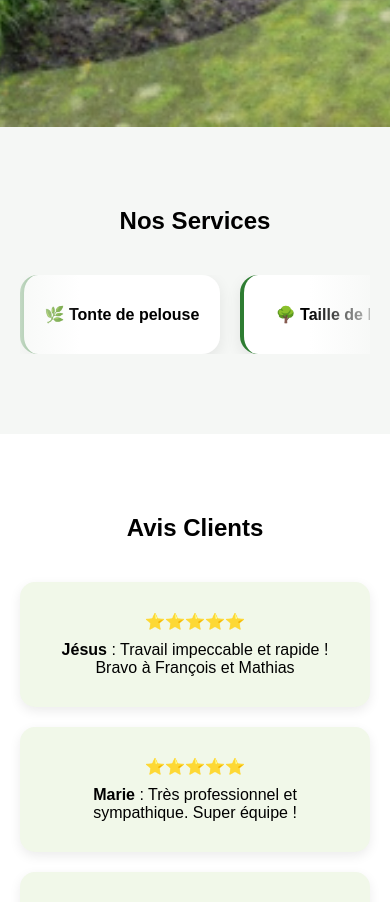
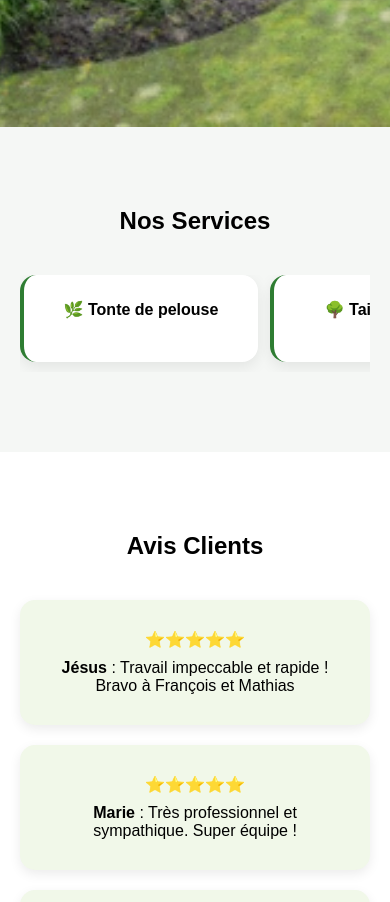
Before and after one commit to BrunoDUPUIS/espaces-verts, a Vue app: page / in a window 390 px wide. Shown: the part 880-1782 px from the top of the page. Built offline with nearby package versions, Linux system fonts and the light colour scheme.

Commit message:
responsive services

```diff
--- a/src/components/ServicesSection.vue
+++ b/src/components/ServicesSection.vue
@@ -8,13 +8,8 @@
       <div class="card">🌾 Débroussaillage</div>
       <div class="card">🪵 Sciage d’arbres tombés</div>
       <div class="card">🔥 Fendage de bois</div>
-      <div class="card">🚛 Évacuation des déchets</div>
+      <div class="card">🚛 Évacuation déchets</div>
       <div class="card">🌱 Entretien complet jardin</div>
-
-      <!-- duplication pour effet boucle fluide -->
-      <div class="card">🌿 Tonte de pelouse</div>
-      <div class="card">🌳 Taille de haies</div>
-      <div class="card">🌾 Débroussaillage</div>
     </div>
   </section>
 </template>
@@ -25,15 +20,20 @@ import { onMounted, ref } from 'vue'
 const track = ref(null)
 
 onMounted(() => {
-  let speed = 0.5 // 🔥 vitesse lente (plus petit = plus lent)
+  const isMobile = window.innerWidth < 768
+
+  // ❌ STOP auto-scroll sur mobile (important)
+  if (isMobile) return
+
+  let speed = 0.4
 
   const animate = () => {
     if (!track.value) return
 
     track.value.scrollLeft += speed
 
-    // boucle infinie propre
-    if (track.value.scrollLeft >= track.value.scrollWidth / 2) {
+    // boucle fluide
+    if (track.value.scrollLeft >= track.value.scrollWidth - track.value.clientWidth) {
       track.value.scrollLeft = 0
     }
 
@@ -49,40 +49,53 @@ onMounted(() => {
   padding: 80px 20px;
   background: #f5f7f5;
   text-align: center;
+  overflow: hidden;
 }
 
 .services-track {
   margin-top: 40px;
   display: flex;
-  gap: 20px;
+  gap: 16px;
 
-  overflow-x: hidden;
-  scroll-behavior: smooth;
+  overflow-x: auto;
+  scroll-snap-type: x mandatory;
+  -webkit-overflow-scrolling: touch;
+
+  padding-bottom: 10px;
+}
+
+/* cache scrollbar */
+.services-track::-webkit-scrollbar {
+  display: none;
 }
 
 .card {
   flex: 0 0 auto;
-  min-width: 220px;
+
+  /* 🔥 RESPONSIVE CLEAN */
+  width: clamp(180px, 60vw, 240px);
 
   background: white;
-  padding: 30px 20px;
-  border-radius: 18px;
+  padding: 25px 18px;
+  border-radius: 16px;
 
   box-shadow: 0 5px 15px rgba(0, 0, 0, 0.08);
 
   font-weight: 600;
-  font-size: 1rem;
+
+  scroll-snap-align: start;
 
   border-left: 4px solid #2e7d32;
 
-  transition: transform 0.3s ease;
+  transition: transform 0.25s ease;
 }
 
 .card:hover {
-  transform: translateY(-6px);
+  transform: translateY(-5px);
 }
 
-/* effet fade sur les bords (pro) */
+/* effet fade desktop uniquement */
+@media (min-width: 768px) {
   .services {
     position: relative;
   }
@@ -107,10 +120,17 @@ onMounted(() => {
     right: 0;
     background: linear-gradient(to left, #f5f7f5, transparent);
   }
+}
 
+/* mobile optimisation */
 @media (max-width: 768px) {
+  .services-track {
+    gap: 12px;
+    padding-left: 10px;
+  }
+
   .card {
-    min-width: 200px;
+    width: 70%;
   }
 }
 </style>
```
Lines whose indentation alone changed are shown as unchanged.
